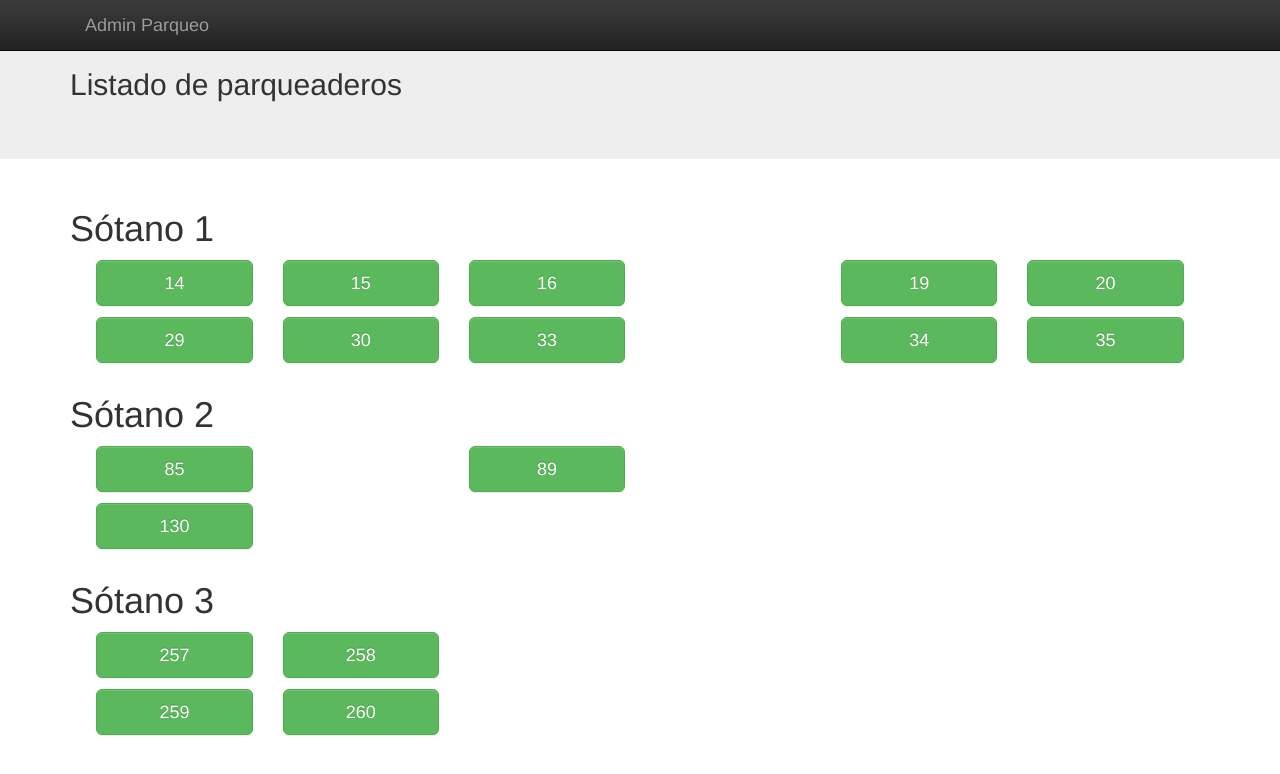
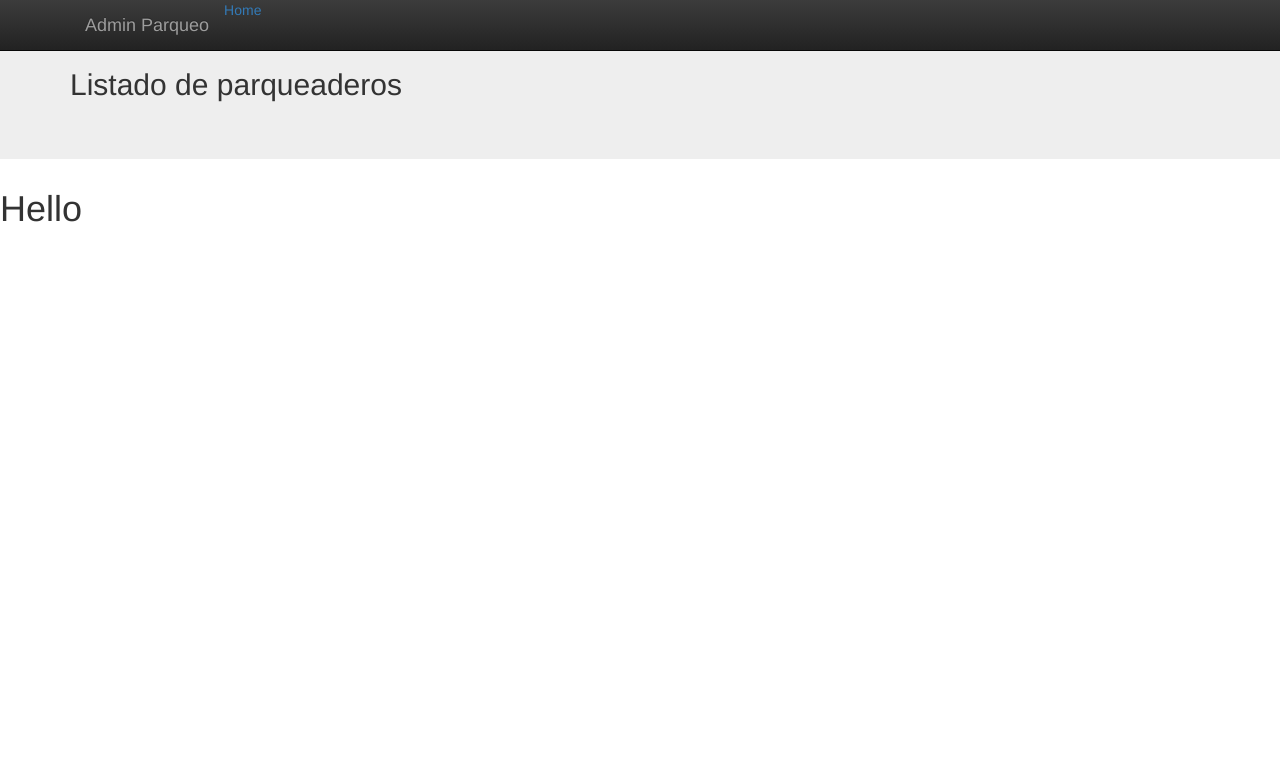
Before and after one commit to perezsebas/parking, a React (Create React App) app: page /home in a window 1280 px wide. Shown: the top 774 px of the page. Built offline with nearby package versions, Linux system fonts and the light colour scheme.

Commit message:
using react router dom

```diff
--- a/package.json
+++ b/package.json
@@ -10,6 +10,7 @@
     "react-bootstrap": "^0.31.5",
     "react-dom": "^16.1.1",
     "react-redux": "^7.2.1",
+    "react-router-dom": "^5.2.0",
     "react-scripts": "1.0.17",
     "redux": "^4.0.5"
   },
--- a/src/App.js
+++ b/src/App.js
@@ -1,18 +1,22 @@
 import './App.css';
 
 import React, { useEffect } from 'react';
-import { Col, Grid, Jumbotron, Navbar, Row } from 'react-bootstrap';
-import { useSelector } from 'react-redux';
+import { Grid, Jumbotron, Navbar } from 'react-bootstrap';
+import { BrowserRouter as Router, Link, Route, Switch } from 'react-router-dom';
 
-import Parking from './components/Parking';
+import Hello from './components/Hello';
+import ParkingLot from './components/ParkingLot';
 import Spinner from './images/Spinner.svg';
+import store from './redux/store';
+
+// import { useSelector } from 'react-redux';
 
 // import logo from './logo.svg';
 // const backendURL = 'https://parking-back-end.herokuapp.com/api/parking';
 
 const App = () => {
-  // let parkingLots = PARKING_LOTS;
-  let parkingLots = useSelector((state) => state.parkings.parkingLots);
+  // let parkingLots = useSelector((state) => state.parkings.parkingLots);
+  const parkingLots = store.getState().parkings.parkingLots;
   useEffect(() => {
     getParkingLots();
   });
@@ -23,6 +27,7 @@ const App = () => {
 
   if (parkingLots.length > 0) {
     return (
+      <Router>
         <div>
           <Navbar inverse fixedTop>
             <Grid>
@@ -31,6 +36,9 @@ const App = () => {
                   <a>Admin Parqueo</a>
                 </Navbar.Brand>
                 <Navbar.Toggle />
+                <Navbar.Link>
+                  <Link to='/home'>Home</Link>
+                </Navbar.Link>
               </Navbar.Header>
             </Grid>
           </Navbar>
@@ -40,139 +48,16 @@ const App = () => {
             </Grid>
           </Jumbotron>
 
-        <Grid>
-          <h1>Sótano 1</h1>
-          <Row className='row'>
-            <Col sm={2}>
-              <Parking
-                status={parkingLots[0].parkingStatus}
-                number={parkingLots[0].parkingNumber}
-              />
-            </Col>
-            <Col sm={2}>
-              <Parking
-                status={parkingLots[1].parkingStatus}
-                number={parkingLots[1].parkingNumber}
-              />
-            </Col>
-            <Col sm={2}>
-              <Parking
-                status={parkingLots[2].parkingStatus}
-                number={parkingLots[2].parkingNumber}
-              />
-            </Col>
-            <Col sm={2}></Col>
-            <Col sm={2}>
-              <Parking
-                status={parkingLots[3].parkingStatus}
-                number={parkingLots[3].parkingNumber}
-              />
-            </Col>
-            <Col sm={2}>
-              <Parking
-                status={parkingLots[4].parkingStatus}
-                number={parkingLots[4].parkingNumber}
-              />
-            </Col>
-          </Row>
-          <Row>
-            <Col sm={2}>
-              <Parking
-                status={parkingLots[5].parkingStatus}
-                number={parkingLots[5].parkingNumber}
-              />
-            </Col>
-            <Col sm={2}>
-              <Parking
-                status={parkingLots[6].parkingStatus}
-                number={parkingLots[6].parkingNumber}
-              />
-            </Col>
-            <Col sm={2}>
-              <Parking
-                status={parkingLots[7].parkingStatus}
-                number={parkingLots[7].parkingNumber}
-              />
-            </Col>
-            <Col sm={2}></Col>
-            <Col sm={2}>
-              <Parking
-                status={parkingLots[8].parkingStatus}
-                number={parkingLots[8].parkingNumber}
-              />
-            </Col>
-            <Col sm={2}>
-              <Parking
-                status={parkingLots[9].parkingStatus}
-                number={parkingLots[9].parkingNumber}
-              />
-            </Col>
-          </Row>
-        </Grid>
-
-        <Grid>
-          <h1>Sótano 2</h1>
-          <Row className='row'>
-            <Col sm={2}>
-              <Parking
-                status={parkingLots[10].parkingStatus}
-                number={parkingLots[10].parkingNumber}
-              />
-            </Col>
-            <Col sm={2}></Col>
-            <Col sm={2}>
-              <Parking
-                status={parkingLots[11].parkingStatus}
-                number={parkingLots[11].parkingNumber}
-              />
-            </Col>
-            <Col sm={6}></Col>
-          </Row>
-          <Row>
-            <Col sm={2}>
-              <Parking
-                status={parkingLots[12].parkingStatus}
-                number={parkingLots[12].parkingNumber}
-              />
-            </Col>
-            <Col sm={10}></Col>
-          </Row>
-        </Grid>
-
-        <Grid>
-          <h1>Sótano 3</h1>
-          <Row className='row'>
-            <Col sm={2}>
-              <Parking
-                status={parkingLots[13].parkingStatus}
-                number={parkingLots[13].parkingNumber}
-              />
-            </Col>
-            <Col sm={2}>
-              <Parking
-                status={parkingLots[14].parkingStatus}
-                number={parkingLots[14].parkingNumber}
-              />
-            </Col>
-            <Col sm={8}></Col>
-          </Row>
-          <Row>
-            <Col sm={2}>
-              <Parking
-                status={parkingLots[15].parkingStatus}
-                number={parkingLots[15].parkingNumber}
-              />
-            </Col>
-            <Col sm={2}>
-              <Parking
-                status={parkingLots[16].parkingStatus}
-                number={parkingLots[16].parkingNumber}
-              />
-            </Col>
-            <Col sm={8}></Col>
-          </Row>
-        </Grid>
+          <Switch>
+            <Route path='/home'>
+              <Hello />
+            </Route>
+            <Route path='/'>
+              <ParkingLot parkingLots={parkingLots} />
+            </Route>
+          </Switch>
         </div>
+      </Router>
     );
   } else {
     return (
--- /dev/null
+++ b/src/components/Hello.js
@@ -0,0 +1,7 @@
+import React from 'react';
+
+const Hello = () => {
+  return <h1>Hello</h1>;
+};
+
+export default Hello;
--- /dev/null
+++ b/src/components/ParkingLot.js
@@ -0,0 +1,147 @@
+// import '../App.css';
+import React from 'react';
+import { Col, Grid, Row } from 'react-bootstrap';
+
+import Parking from './Parking';
+
+
+const ParkingLot = (props) => {
+  return (
+    <div>
+      <Grid>
+        <h1>Sótano 1</h1>
+        <Row className='row'>
+          <Col sm={2}>
+            <Parking
+              // status={props.parkingLots[0].parkingStatus}
+              number={props.parkingLots[0].parkingNumber}
+            />
+          </Col>
+          <Col sm={2}>
+            <Parking
+              // status={props.parkingLots[1].parkingStatus}
+              number={props.parkingLots[1].parkingNumber}
+            />
+          </Col>
+          <Col sm={2}>
+            <Parking
+              // status={props.parkingLots[2].parkingStatus}
+              number={props.parkingLots[2].parkingNumber}
+            />
+          </Col>
+          <Col sm={2}></Col>
+          <Col sm={2}>
+            <Parking
+              // status={props.parkingLots[3].parkingStatus}
+              number={props.parkingLots[3].parkingNumber}
+            />
+          </Col>
+          <Col sm={2}>
+            <Parking
+              // status={props.parkingLots[4].parkingStatus}
+              number={props.parkingLots[4].parkingNumber}
+            />
+          </Col>
+        </Row>
+        <Row>
+          <Col sm={2}>
+            <Parking
+              // status={props.parkingLots[5].parkingStatus}
+              number={props.parkingLots[5].parkingNumber}
+            />
+          </Col>
+          <Col sm={2}>
+            <Parking
+              // status={props.parkingLots[6].parkingStatus}
+              number={props.parkingLots[6].parkingNumber}
+            />
+          </Col>
+          <Col sm={2}>
+            <Parking
+              // status={props.parkingLots[7].parkingStatus}
+              number={props.parkingLots[7].parkingNumber}
+            />
+          </Col>
+          <Col sm={2}></Col>
+          <Col sm={2}>
+            <Parking
+              // status={props.parkingLots[8].parkingStatus}
+              number={props.parkingLots[8].parkingNumber}
+            />
+          </Col>
+          <Col sm={2}>
+            <Parking
+              // status={props.parkingLots[9].parkingStatus}
+              number={props.parkingLots[9].parkingNumber}
+            />
+          </Col>
+        </Row>
+      </Grid>
+
+      <Grid>
+        <h1>Sótano 2</h1>
+        <Row className='row'>
+          <Col sm={2}>
+            <Parking
+              // status={props.parkingLots[10].parkingStatus}
+              number={props.parkingLots[10].parkingNumber}
+            />
+          </Col>
+          <Col sm={2}></Col>
+          <Col sm={2}>
+            <Parking
+              // status={props.parkingLots[11].parkingStatus}
+              number={props.parkingLots[11].parkingNumber}
+            />
+          </Col>
+          <Col sm={6}></Col>
+        </Row>
+        <Row>
+          <Col sm={2}>
+            <Parking
+              // status={props.parkingLots[12].parkingStatus}
+              number={props.parkingLots[12].parkingNumber}
+            />
+          </Col>
+          <Col sm={10}></Col>
+        </Row>
+      </Grid>
+
+      <Grid>
+        <h1>Sótano 3</h1>
+        <Row className='row'>
+          <Col sm={2}>
+            <Parking
+              // status={props.parkingLots[13].parkingStatus}
+              number={props.parkingLots[13].parkingNumber}
+            />
+          </Col>
+          <Col sm={2}>
+            <Parking
+              // status={props.parkingLots[14].parkingStatus}
+              number={props.parkingLots[14].parkingNumber}
+            />
+          </Col>
+          <Col sm={8}></Col>
+        </Row>
+        <Row>
+          <Col sm={2}>
+            <Parking
+              // status={props.parkingLots[15].parkingStatus}
+              number={props.parkingLots[15].parkingNumber}
+            />
+          </Col>
+          <Col sm={2}>
+            <Parking
+              // status={props.parkingLots[16].parkingStatus}
+              number={props.parkingLots[16].parkingNumber}
+            />
+          </Col>
+          <Col sm={8}></Col>
+        </Row>
+      </Grid>
+    </div>
+  );
+};
+
+export default ParkingLot;
--- a/src/redux/store.js
+++ b/src/redux/store.js
@@ -2,7 +2,9 @@ import { createStore } from 'redux';
 
 import rootReducer from './reducers';
 
-export default createStore(
+const store = createStore(
   rootReducer,
   window.__REDUX_DEVTOOLS_EXTENSION__ && window.__REDUX_DEVTOOLS_EXTENSION__()
 );
+
+export default store;
```
Also changed, not shown: 1 other file (tests, documents, lock files or other folders). Lines whose indentation alone changed are shown as unchanged.
